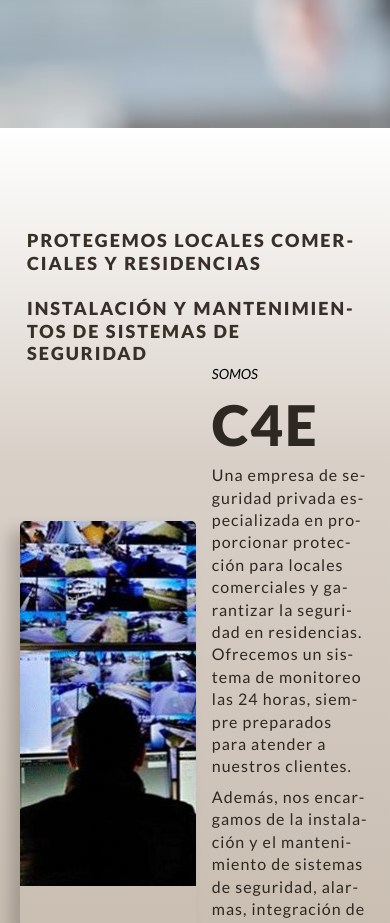
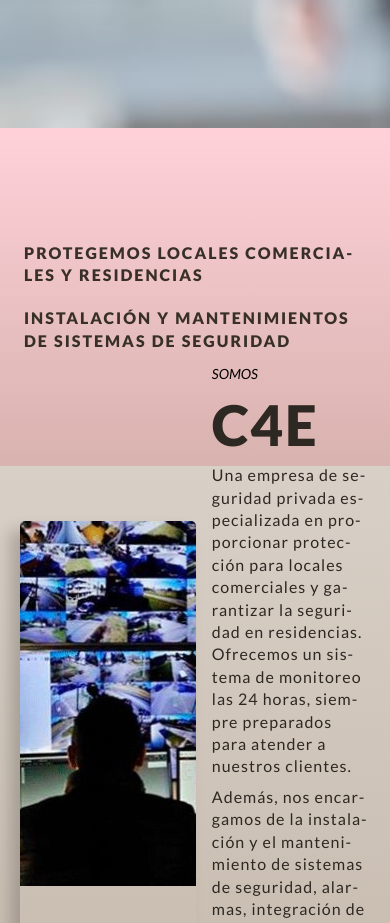
Before and after one commit to SeguridadC4E/web_c4e, a React (Vite) app: page / in a window 390 px wide. Shown: the part 780-1703 px from the top of the page. Built offline with nearby package versions, Linux system fonts and the light colour scheme.

Commit message:
modificando la animacion de las imagenes

```diff
--- a/src/App.css
+++ b/src/App.css
@@ -43,7 +43,7 @@
   justify-content: center;
   align-items: center;
   gap: 3em;
-  animation: scrolling 25s linear infinite;
+  animation: scrolling 60s linear infinite;
 }
 .fragment-logo-scrollingd-ul-li{
   padding: 1em 0;
@@ -738,5 +738,13 @@ MODE RESPONSIVE
 	.header-ul-li{
     padding: 1em 0;
   }
+  .section-front{
+    width: 100%;
+    background-size: cover;
+  }
+  .section-legend{
+    background-color: pink;
+    font-size: 1rem;
+  }
 
 }
```
